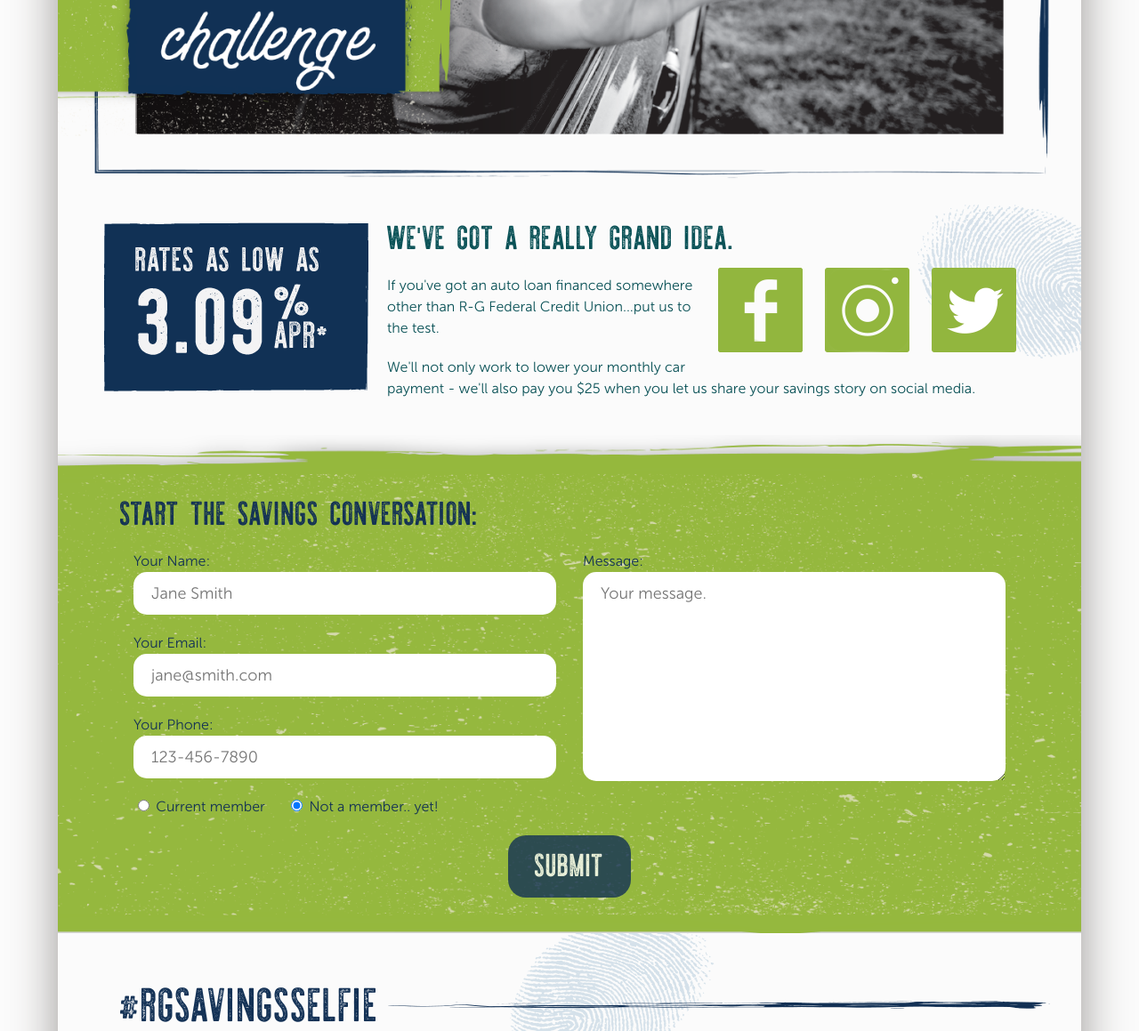
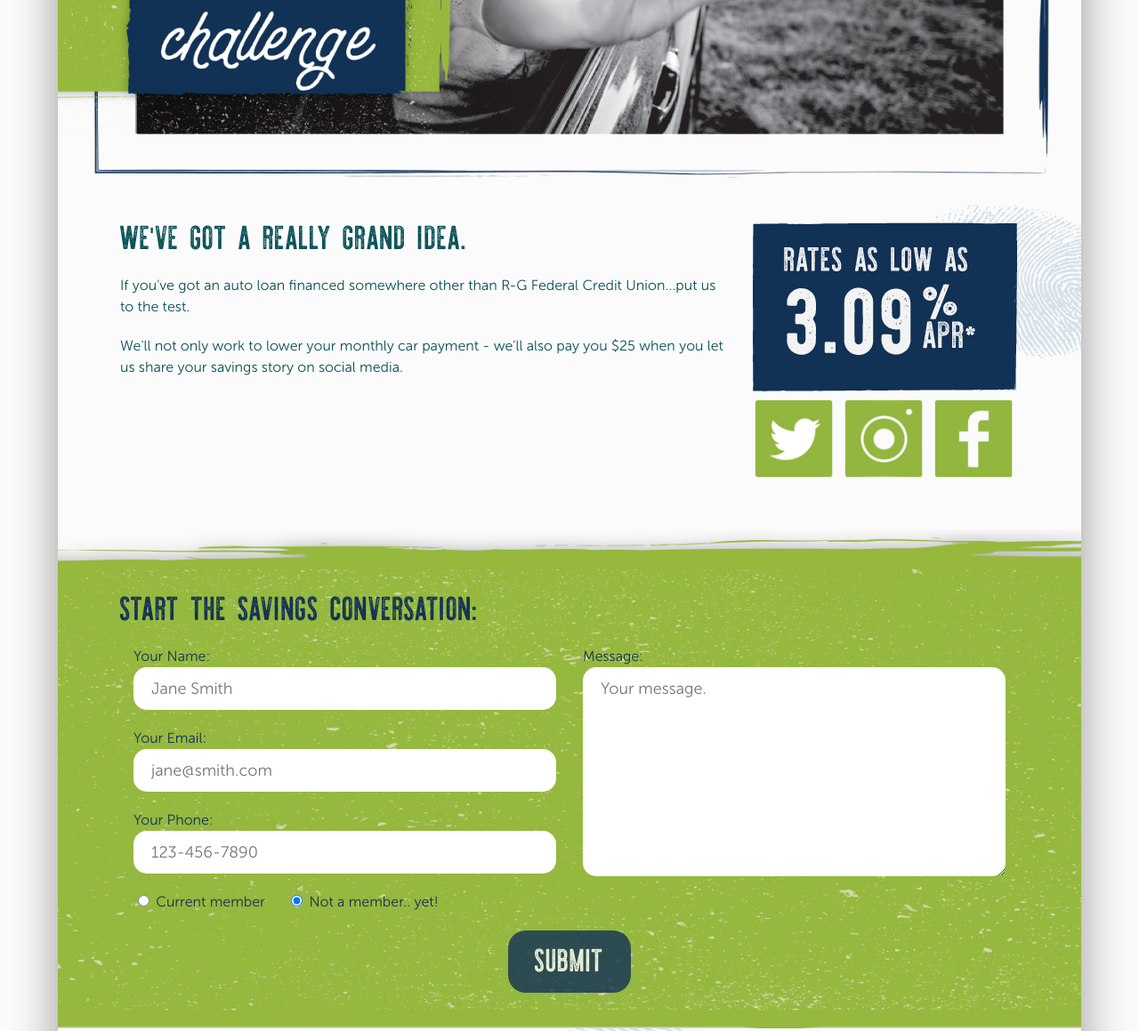
Before and after one commit to giraphcreative/rgsavingsselfie.com, a PHP site: page / in a window 1280 px wide. Shown: the part 553-1712 px from the top of the page at 89% size. Run offline with PHP 8.4, Linux system fonts and the light colour scheme; data that the repository does not hold is empty; some libraries are stand-ins or nearby versions.

Commit message:
Move rate box to right instead of left, above the social icons.

```diff
--- a/css/src/main.scss
+++ b/css/src/main.scss
@@ -230,18 +230,18 @@ header {
 	color: $teal-dark;
 	background: url(../img/bg-fingerprint-right.png) top right no-repeat;
 
-	.rate {
+	.ratebox {
+		text-align: center;
 
 		@include respond-to( 768px ) {
-			float: left;
-			margin: 20px 20px 10px -20px;
+			float: right;
+			max-width: 30%;
+			margin: 20px 0 10px 20px;
 		}
-	}
 
-	.social {
-		@include respond-to( 768px ) {
-			float: right;
-			margin: 0 0 10px 20px;
+		.social {
+			margin: 0 1% 10px;
+			max-width: 30%;
 		}
 	}
 
--- a/index.php
+++ b/index.php
@@ -35,11 +35,13 @@
 
 	<a name="about"></a>
 	<div class="intro pad">
-		<img src="img/ratebox.png" class="rate" />
+		<div class="ratebox">
+			<img src="img/ratebox.png" />
+			<a href="https://twitter.com/RGFCU" target="_blank"><img src="img/icon-twitter.png" class="social" /></a>
+			<a href="https://www.instagram.com/rgfcu/" target="_blank"><img src="img/icon-insta.png" class="social" /></a>
+			<a href="https://www.facebook.com/RGFCU/" target="_blank"><img src="img/icon-facebook.png" class="social" /></a>
+		</div>
 		<h3>We've got a really grand idea.</h3>
-		<a href="https://twitter.com/RGFCU" target="_blank"><img src="img/icon-twitter.png" class="social" /></a>
-		<a href="https://www.instagram.com/rgfcu/" target="_blank"><img src="img/icon-insta.png" class="social" /></a>
-		<a href="https://www.facebook.com/RGFCU/" target="_blank"><img src="img/icon-facebook.png" class="social" /></a>
 		<p>If you've got an auto loan financed somewhere other than R-G Federal Credit Union...put us to the test.
 		<p>We'll not only work to lower your monthly car payment - we'll also pay you $25 when you let us share your savings story on social media.</p>
 	</div>
```
Also changed, not shown: css/main.css, 1 other file.
